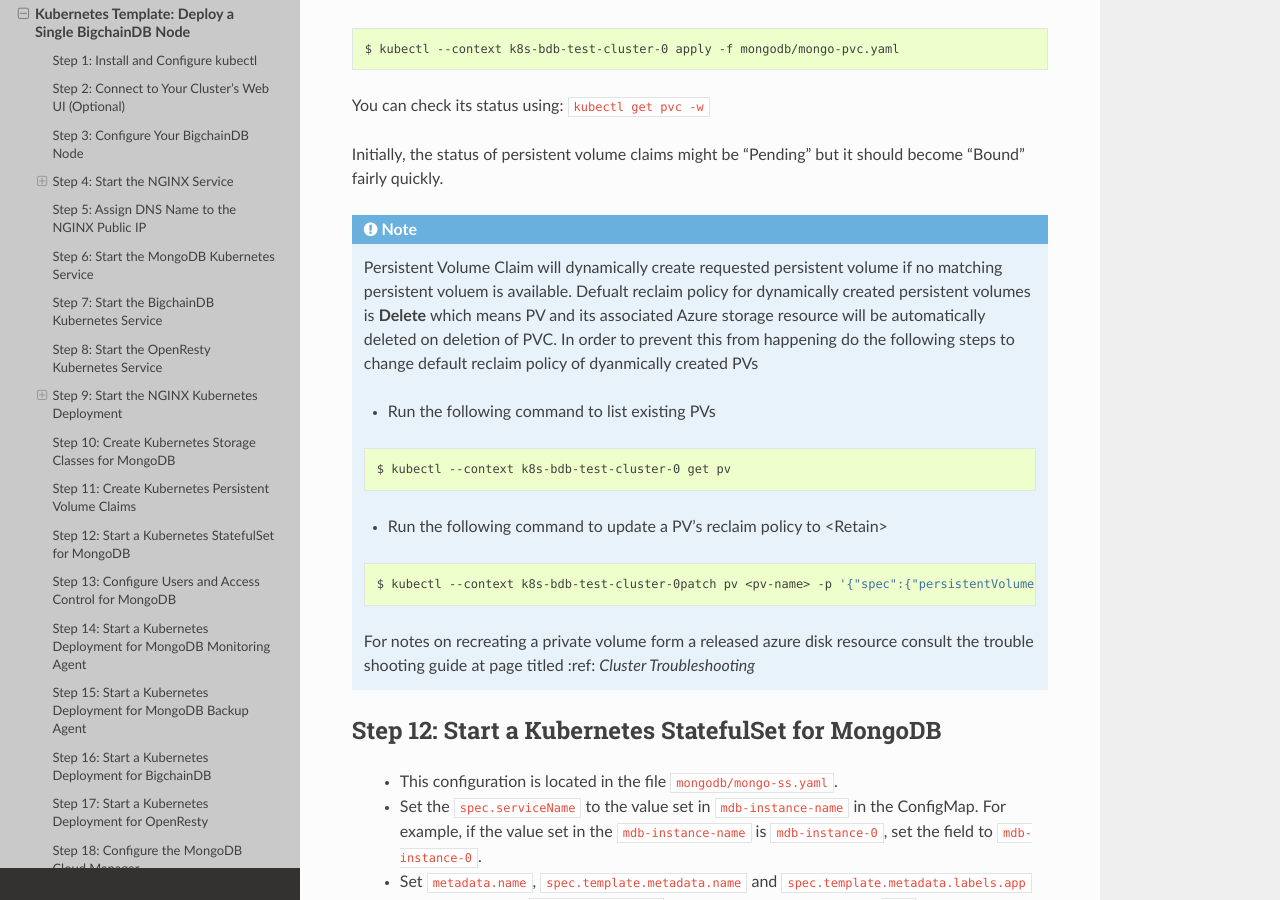
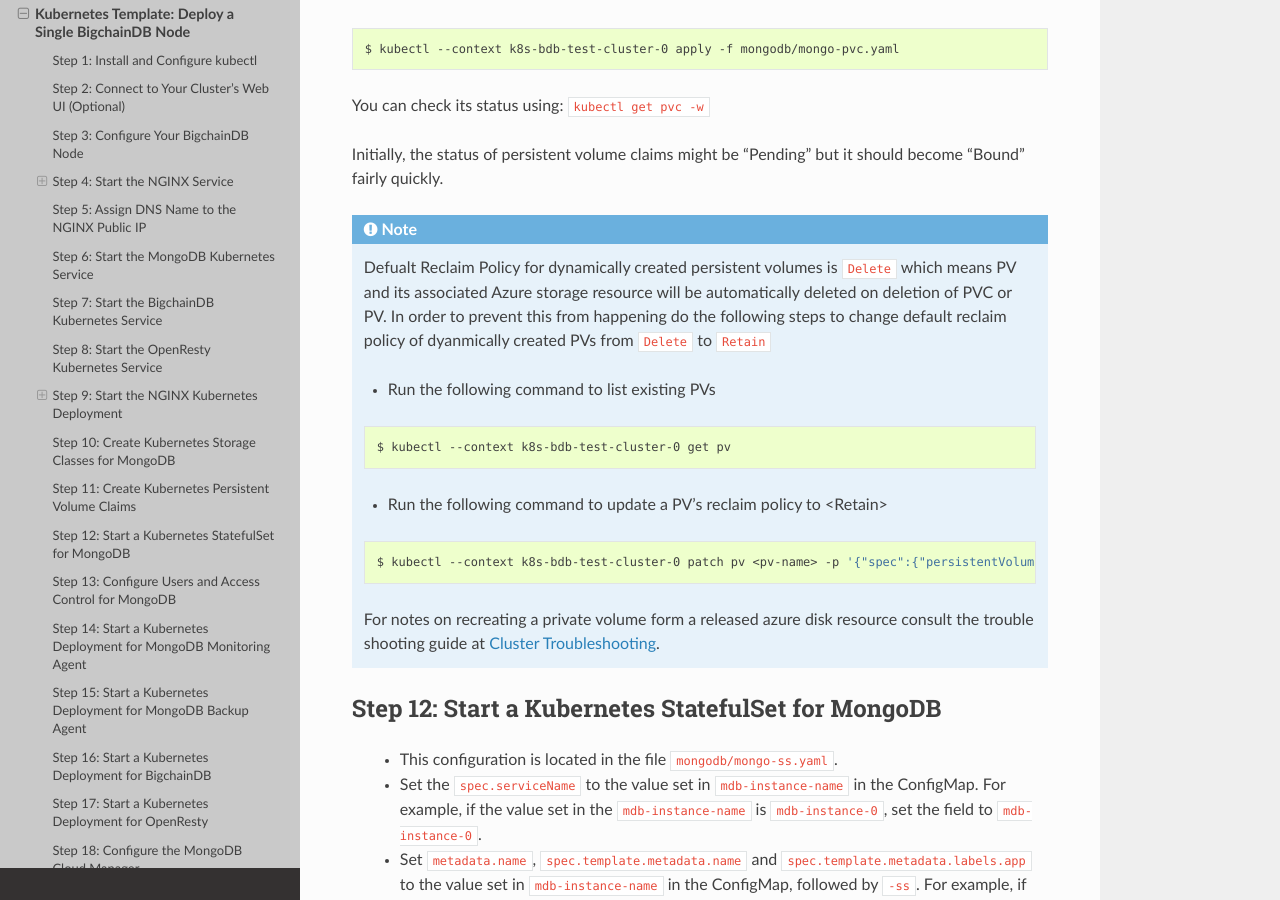
Before and after one commit to bigchaindb/bigchaindb, a Sphinx documentation site: the page built from docs/server/source/production-deployment-template/node-on-kubernetes.rst, in a window 1280 px wide and 900 px high, scrolled down 8136 px. Built offline with Sphinx 7.4.7 and the Read the Docs theme 2.0.0, drawn with Linux system fonts in a browser that asks for light colours; pages that are not in the unit, such as notebooks, are missing from menus.

```diff
--- a/docs/server/source/production-deployment-template/node-on-kubernetes.rst
+++ b/docs/server/source/production-deployment-template/node-on-kubernetes.rst
@@ -489,25 +489,26 @@ Initially, the status of persistent volume claims might be "Pending"
 but it should become "Bound" fairly quickly.
 
 .. Note::
-    Persistent Volume Claim will dynamically create requested persistent volume
-    if no matching persistent voluem is available. Defualt reclaim policy for
-    dynamically created persistent volumes is **Delete** which means PV and its
-    associated Azure storage resource will be automatically deleted on deletion
-    of PVC. In order to prevent this from happening do the following steps to
-    change default reclaim policy of dyanmically created PVs
+    Defualt Reclaim Policy for dynamically created persistent volumes is ``Delete``
+    which means PV and its associated Azure storage resource will be automatically
+    deleted on deletion of PVC or PV. In order to prevent this from happening do
+    the following steps to change default reclaim policy of dyanmically created PVs
+    from ``Delete`` to ``Retain``
 
     * Run the following command to list existing PVs
+
     .. Code:: bash
 
         $ kubectl --context k8s-bdb-test-cluster-0 get pv
 
     * Run the following command to update a PV's reclaim policy to <Retain>
+
     .. Code:: bash
 
-        $ kubectl --context k8s-bdb-test-cluster-0patch pv <pv-name> -p '{"spec":{"persistentVolumeReclaimPolicy":"Retain"}}'
+        $ kubectl --context k8s-bdb-test-cluster-0 patch pv <pv-name> -p '{"spec":{"persistentVolumeReclaimPolicy":"Retain"}}'
 
     For notes on recreating a private volume form a released azure disk resource consult
-    the trouble shooting guide at page titled :ref: `Cluster Troubleshooting`
+    the trouble shooting guide at :ref:`Cluster Troubleshooting`.
 
 Step 12: Start a Kubernetes StatefulSet for MongoDB
 ---------------------------------------------------
```
Also changed, not shown: docs/server/source/production-deployment-template/troubleshoot.rst (+19 -13 lines), 1 other file.
